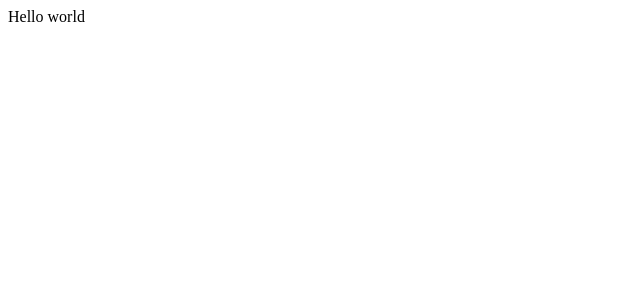
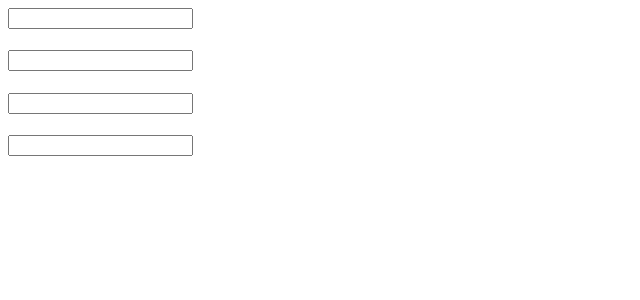
Before and after one commit to stephendodd/EggheadReactTute, a React app: page / in a window 1280 px wide. Shown: the top 300 px of the page, without its empty margins (0-640 px from the left). Built offline with nearby package versions, Linux system fonts and the light colour scheme.

Commit message:
Finish tute6 created a Widget component that can be created multiple times on the page using props and state to update.

```diff
--- a/App.js
+++ b/App.js
@@ -2,12 +2,41 @@ import React from 'react'
 
 //One way of declaring a component where the component can have state.
 class App extends React.Component {
+  constructor() {
+    super();
+    this.state = {
+      txt: ''
+    }
+    this.update = this.update.bind(this)
+  }
+  update(e) {
+    this.setState({txt: e.target.value})
+  }
   render() {
-    return <div>Hello world</div>
+    return (
+      <div>
+        <Widget txt={this.state.txt} update={this.update} />
+        <Widget txt={this.state.txt} update={this.update} />
+        <Widget txt={this.state.txt} update={this.update} />
+        <Widget txt={this.state.txt} update={this.update} />
+      </div>
+    );
   }
+}
+
+const Widget = (props) => {
+  return (
+    <div>
+      <input type="text"
+      onChange={props.update} />
+      <h1>{props.txt}</h1>
+    </div>
+  );
 }
 
 //Another method for declaring a component where the component is stateless
 //const App = () => <h1>Hello world</h1>
 
 export default App
+
+//In this example we created a new component called widget, by doing this it means that we can now create multiple versions of this widget very easily around the page by copying and pasting the widget component code.
```
